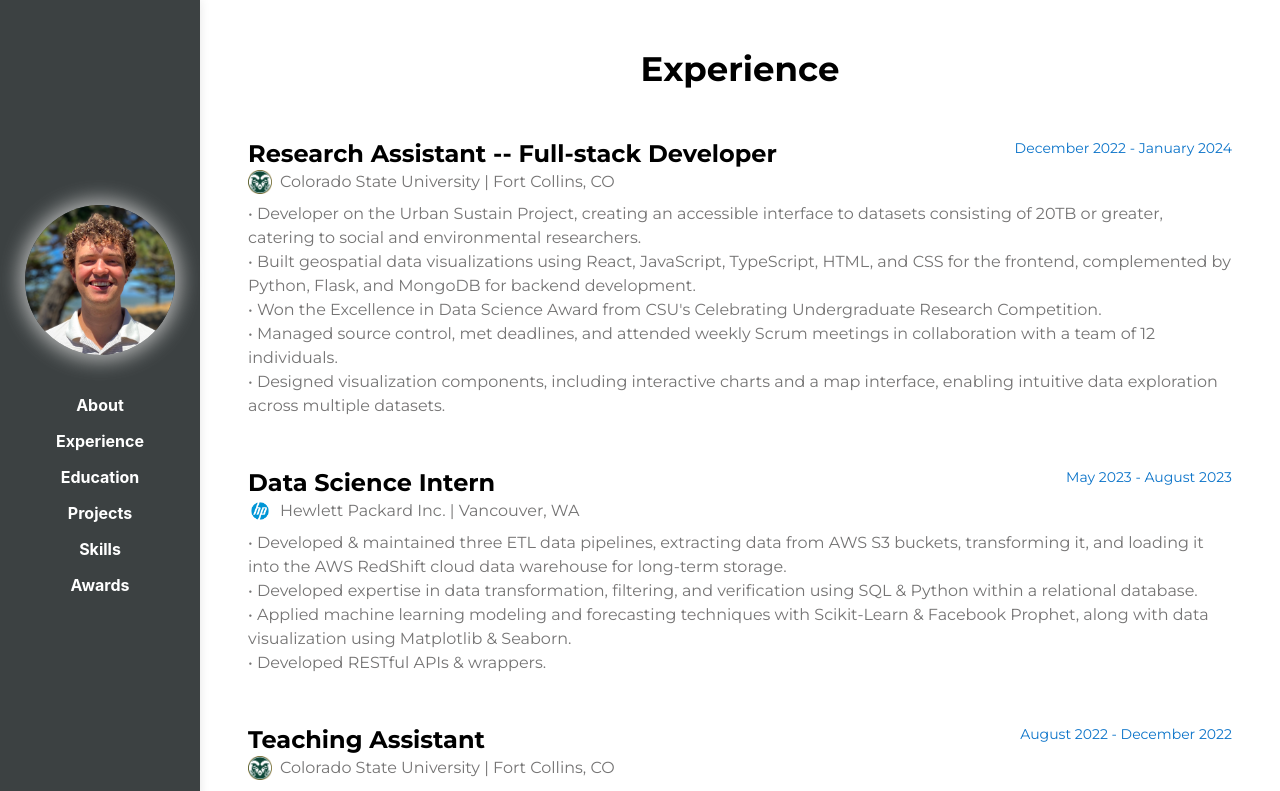
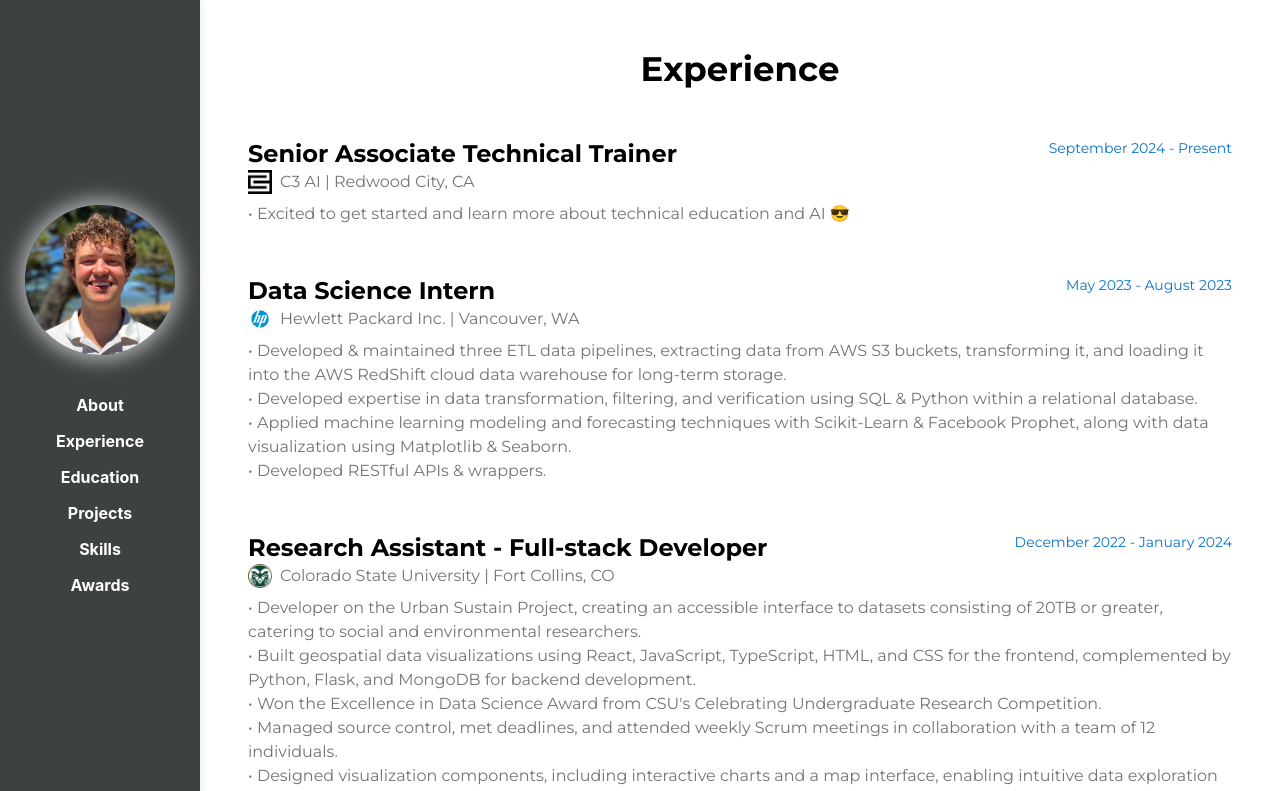
Before and after one commit to davidjriva/Personal-Portfolio, a React (Create React App) app: page /experience in a window 1280 px wide. Shown: the top 791 px of the page. Built offline with nearby package versions, Linux system fonts and the light colour scheme.

Commit message:
add new position and sort chronologically

```diff
--- a/src/components/Experience.js
+++ b/src/components/Experience.js
@@ -5,6 +5,10 @@ import ExperienceCard from './ExperienceCard';
 import experienceData from '../data/experiences.json';
 
 const Experience = () => {
+  const sortedExperienceData = [...experienceData].sort((a, b) => {
+    return new Date(b.startDate) - new Date(a.startDate);
+  });
+
   return (
     <Box
       sx={{
@@ -24,7 +28,7 @@ const Experience = () => {
         Experience
       </Typography>
 
-      {experienceData.map((experience) => (
+      {sortedExperienceData.map((experience) => (
         <React.Fragment key={experience.title}>
           <ExperienceCard {...experience} />
           <Divider sx={{ marginBottom: 2 }} />
--- a/src/data/experiences.json
+++ b/src/data/experiences.json
@@ -1,6 +1,17 @@
 [
     {
-        "title": "Research Assistant -- Full-stack Developer",
+        "title": "Senior Associate Technical Trainer",
+        "company": "C3 AI",
+        "logoImage": "C3_AI.jpeg",
+        "location": "Redwood City, CA",
+        "startDate": "September 2024",
+        "endDate": "Present",
+        "bulletPoints" : [
+            "Excited to get started and learn more about technical education and AI 😎"
+        ]
+    },
+    {
+        "title": "Research Assistant - Full-stack Developer",
         "company": "Colorado State University",
         "logoImage": "CSU_logo.jpeg",
         "location": "Fort Collins, CO",
```
Also changed, not shown: public/images/C3_AI.jpeg (added).
